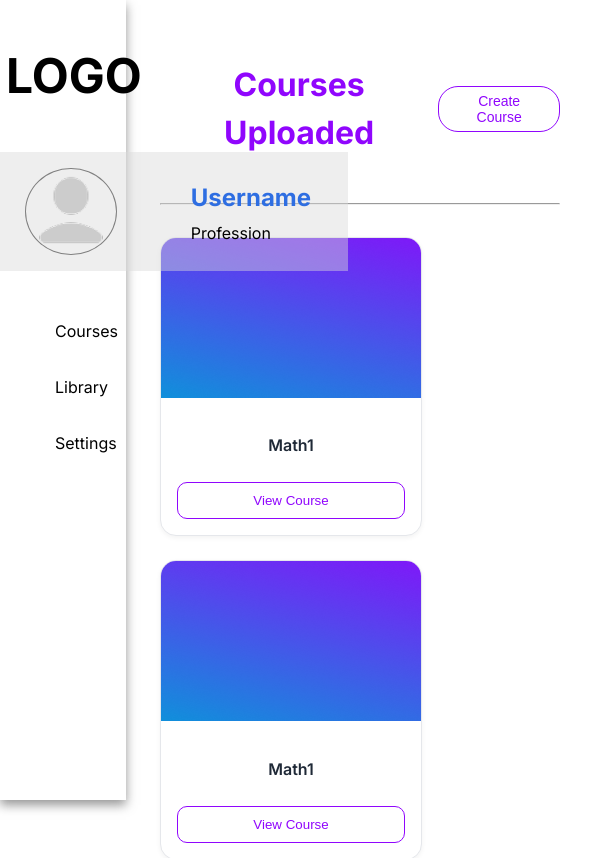
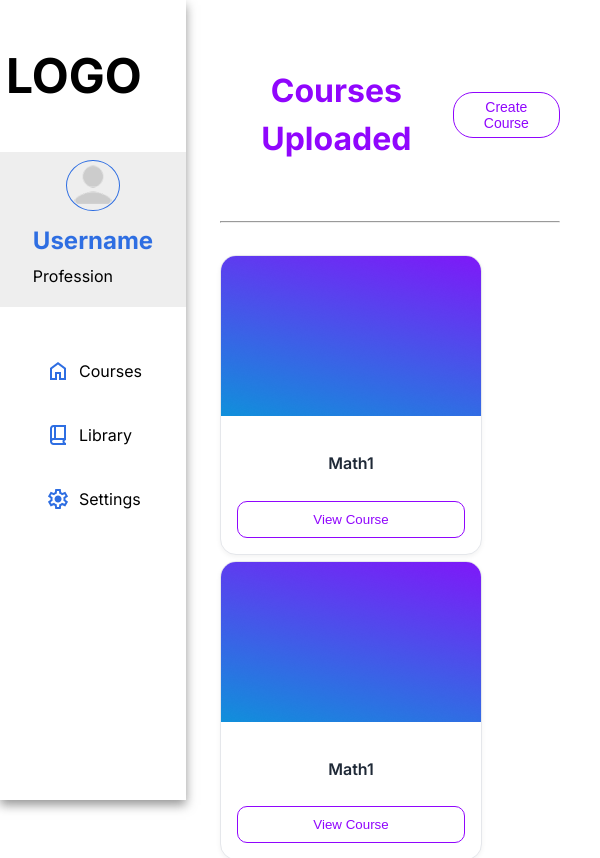
Before and after one commit to Issa-Abbani/Anecdote, a React (Vite) app: page /courses in a window 600 px wide. Shown: the top 858 px of the page. Built offline with nearby package versions, Linux system fonts and the light colour scheme; a web font is replaced by a local one.

Commit message:
Mobile responsiveness for the courses tab and the sidebar for tablets

```diff
--- a/src/components/Home/Sidebar.module.css
+++ b/src/components/Home/Sidebar.module.css
@@ -1,5 +1,6 @@
 .sideBar{
   border: none;
+  background-color: white;
   box-shadow: 0px 5px 10px rgba(76, 76, 76, 0.59);
   width: 20vw;
   position: fixed;
@@ -8,6 +9,8 @@
   bottom: 0;
   text-align: start;
   padding-left: 1vw;
+  overflow: hidden;
+  margin-right: 20vw;
 }
 
 .logo{
@@ -28,7 +31,7 @@
 
 .UserBlockCont > img{
   border-radius: 50%;
-  border: 1px solid grey;
+  border: 1px solid var(--primary-blue);
   width: 25%;
   height: 25%;
 }
@@ -58,7 +61,8 @@
   display: flex;
   justify-content: start;
   align-items: center;
-  width: 10vw;
+  width: clamp(15vw, 25vw, 50vw);
+  font-size: clamp(0.8rem, 1rem, 5rem);
   height: 5vh;
   gap: 1.5vw;
   cursor: pointer;
@@ -70,3 +74,62 @@
     transform: translateX(-100vw);
   }
 }
+
+@media screen and (min-width: 480px) and (max-width: 767px){
+  .sideBar{
+    width: 30vw;
+  }
+
+  .UserBlockCont{
+    flex-direction: column;
+    padding-top: 1vh;
+    padding-bottom: 1vh;
+    width: 35vw;
+  }
+
+  .UserBlockCont > img{
+    border-radius: 50%;
+    border: 1px solid var(--primary-blue);
+    width: 25%;
+    height: 25%;
+  }
+
+  .sideNav > ul li{
+    display: flex;
+    justify-content: start;
+    align-items: center;
+    height: 6vh;
+    gap: 1.5vw;
+    cursor: pointer;
+    border-radius: 20px;
+  }
+}
+
+@media screen and (min-width: 768px) and (max-width: 1024px){
+
+  .UserBlockCont{
+    flex-direction: column;
+    padding-top: 1vh;
+    padding-bottom: 1vh;
+    width: 25vw;
+  }
+
+  .UserBlockCont > img{
+    border-radius: 50%;
+    border: 1px solid var(--primary-blue);
+    width: 20%;
+    height: 20%;
+  }
+
+  .sideNav > ul li{
+    display: flex;
+    justify-content: start;
+    align-items: center;
+    width: 20vw;
+    height: 6vh;
+    gap: 1.5vw;
+    cursor: pointer;
+    border-radius: 20px;
+  }
+
+}
--- a/src/pages/Courses.module.css
+++ b/src/pages/Courses.module.css
@@ -2,7 +2,7 @@
   display: flex;
   justify-content: space-between;
   align-items: center;
-  margin-bottom: 24px;
+  margin-bottom: 2rem;
 }
 
 .heading {
@@ -31,6 +31,8 @@
 .grid {
   display: grid;
   grid-template-columns: repeat(auto-fit, minmax(240px, 1fr));
-  gap: 24px;
+  text-align: center;
+  gap: 1vw;
   margin-top: 2rem;
+  width: 100%;
 }
--- a/src/pages/Home.jsx
+++ b/src/pages/Home.jsx
@@ -5,7 +5,9 @@ function Home(){
   return(
     <main className={styles.mainCont}>
       <Sidebar />
-      <Outlet />
+      <aside className={styles.tabCont}>
+        <Outlet />
+      </aside>
     </main>
   )
 }
--- a/src/pages/Home.module.css
+++ b/src/pages/Home.module.css
@@ -1,8 +1,40 @@
-.mainCont{
+.tabCont{
   margin-left: 20vw;
 }
 
-.content{
-  background-color: rebeccapurple;
-  width: 80vw;
+
+@media screen and (max-width: 479px){
+  .tabCont{
+    margin-left: 10vw;
+  }
 }
+
+@media screen and (max-width: 479px){
+  .tabCont{
+    margin-left: 10vw;
+  }
+}
+
+@media screen and (min-width: 480px) and (max-width: 767px){
+  .tabCont{
+    margin-left: 30vw;
+  }
+}
+
+@media screen and (min-width: 1500px){
+  .tabCont{
+    margin-left: 15vw;
+  }
+}
+
+@media screen and (min-width: 1900px){
+  .tabCont{
+    margin-left: 5vw;
+  }
+}
+
+@media screen and (min-width: 2400px){
+  .tabCont{
+    margin-left: 0vw;
+  }
+}
```
